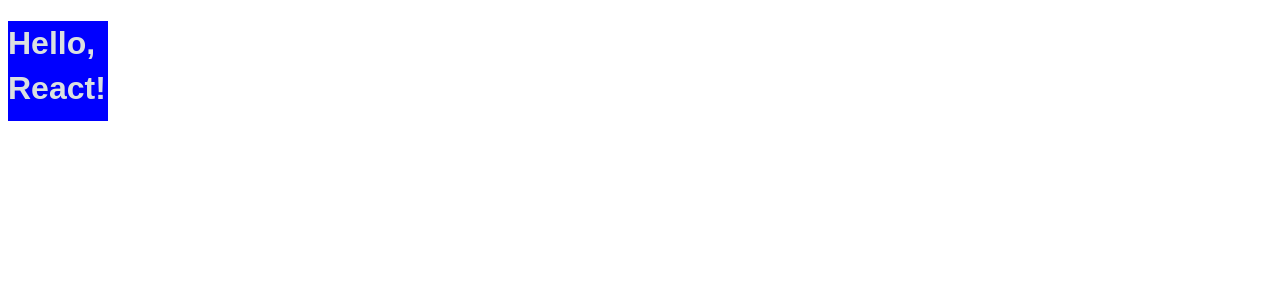
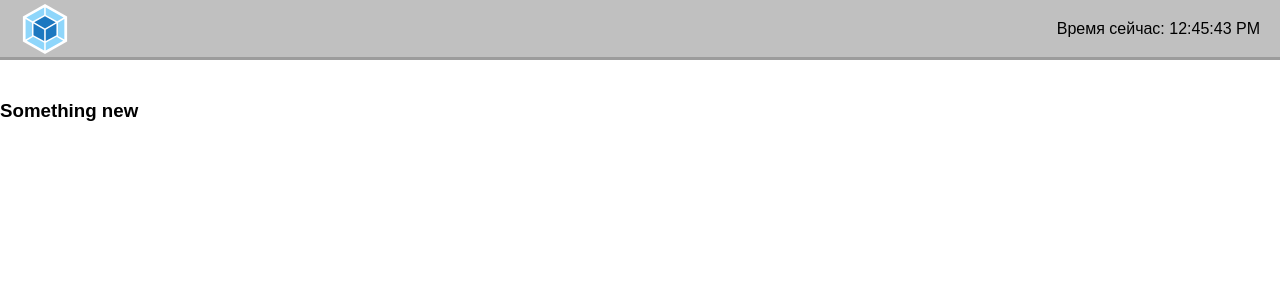
Before and after one commit to ravesjs/config-webpack-etc, a React app: page / in a window 1280 px wide. Shown: the top 300 px of the page. Built offline with nearby package versions, Linux system fonts and the light colour scheme.

Commit message:
config for react, scss.modules

```diff
--- a/config/webpack.common.js
+++ b/config/webpack.common.js
@@ -6,7 +6,7 @@
 
 module.exports = {
   // Where webpack looks to start building the bundle
-  entry: [paths.src + '/index.js'],
+  entry: [paths.src + '/index.jsx'],
 
   // Where webpack outputs the assets and bundles
   output: {
--- a/config/webpack.dev.js
+++ b/config/webpack.dev.js
@@ -26,7 +26,7 @@
           'style-loader',
           {
             loader: 'css-loader',
-            options: { sourceMap: true, importLoaders: 1, modules: false },
+            options: { sourceMap: true, importLoaders: 1, modules: true },
           },
           { loader: 'postcss-loader', options: { sourceMap: true } },
           { loader: 'sass-loader', options: { sourceMap: true } },
--- a/package.json
+++ b/package.json
@@ -2,14 +2,14 @@
   "name": "webpack-scss-postcss",
   "version": "1.0.0",
   "description": "SCSS, Babel and PostCSS.",
-  "main": "index.js",
+  "main": "index.jsx",
   "author": "ravesjs",
   "license": "ISC",
   "scripts": {
     "start": "cross-env NODE_ENV=development webpack serve --config config/webpack.dev.js",
     "build": "cross-env NODE_ENV=production webpack --config config/webpack.prod.js",
     "lint": "eslint 'src/**/*.{js,jsx,ts,tsx}' || true",
-    "prettify": "prettier --write 'src/**/*.{js,jsx,ts,tsx,css,md,json}'"
+    "prettify": "prettier --write 'src/**/*.{js,jsx,ts,tsx}'"
   },
   "repository": {
     "type": "git",
--- /dev/null
+++ b/src/App.jsx
@@ -0,0 +1,17 @@
+import React from 'react'
+import Header from './components/Header'
+
+function App() {
+  return (
+    <div>
+      <Header />
+      <main>
+        <section>
+          <h3>Something new</h3>
+        </section>
+      </main>
+    </div>
+  )
+}
+
+export default App
--- /dev/null
+++ b/src/components/Header.jsx
@@ -0,0 +1,15 @@
+import React from 'react'
+import styles from '../styles/_styles.module.scss'
+import logo from '../../public/webpack-icon.svg'
+
+const now = new Date()
+function Header() {
+  return (
+    <header className={styles.header}>
+      <img src={logo} alt={'Studying'} />
+      <span>Время сейчас: {now.toLocaleTimeString()}</span>
+    </header>
+  )
+}
+
+export default Header
--- a/src/frontend/App.jsx
+++ /dev/null
@@ -1,11 +0,0 @@
-import React from 'react'
-
-function App() {
-  return (
-    <div>
-      <h1>Hello, React!</h1>
-    </div>
-  )
-}
-
-export default App
--- a/src/index.js
+++ b/src/index.jsx
@@ -1,7 +1,7 @@
 import '@/styles/index.scss'
 import React from 'react'
 import ReactDOM from 'react-dom/client'
-import App from './frontend/App'
+import App from './App'
 
 ReactDOM.createRoot(document.getElementById('root')).render(
   <React.StrictMode>
--- /dev/null
+++ b/src/styles/_general.scss
@@ -0,0 +1,19 @@
+* {
+  margin: 0;
+  padding: 0;
+  box-sizing: border-box;
+}
+
+html {
+  font-size: $font-size;
+  font-family: $font-family;
+}
+
+img {
+  width: 50px;
+  height: 50px;
+}
+
+h3 {
+  margin-top: 100px;
+}
--- a/src/styles/_scaffolding.scss
+++ /dev/null
@@ -1,17 +0,0 @@
-html {
-  font-size: $font-size;
-  font-family: $font-family;
-  color: $font-color;
-  line-height: 1.4;
-}
-
-div {
-  display: block;
-  width: 100px;
-  height: 100px;
-  background-color: blue;
-  p {
-    font-size: $font-size;
-    color: #fff;
-  }
-}
--- /dev/null
+++ b/src/styles/_styles.module.scss
@@ -0,0 +1,27 @@
+.header {
+	display: flex;
+	position: fixed;
+	top: 0;
+	left: 0;
+	width: 100%;
+	flex-direction: row;
+	justify-content: space-between;
+	align-items: center;
+	height: 60px;
+  background-color: #c0c0c0;
+	color: #000000;
+	border-bottom: 3px solid #9c9c9c;
+	padding: 0 20px;
+
+  h3 {
+		margin-top: -20px;
+  }
+}
+
+.hello {
+	display: block;
+	width: 100px;
+	height: 100px;
+	background-color: blueviolet;
+	margin-top: 100px;
+}
--- a/src/styles/_variables.scss
+++ b/src/styles/_variables.scss
@@ -1,3 +1,2 @@
 $font-size: 1rem;
 $font-family: Arial, sans-serif;
-$font-color: #dae0e0;
--- a/src/styles/index.scss
+++ b/src/styles/index.scss
@@ -1,2 +1,3 @@
 @import 'variables';
-@import 'scaffolding';
+@import 'general';
+@import 'styles.module'
```
Also changed, not shown: public/webpack-icon.svg (added).
